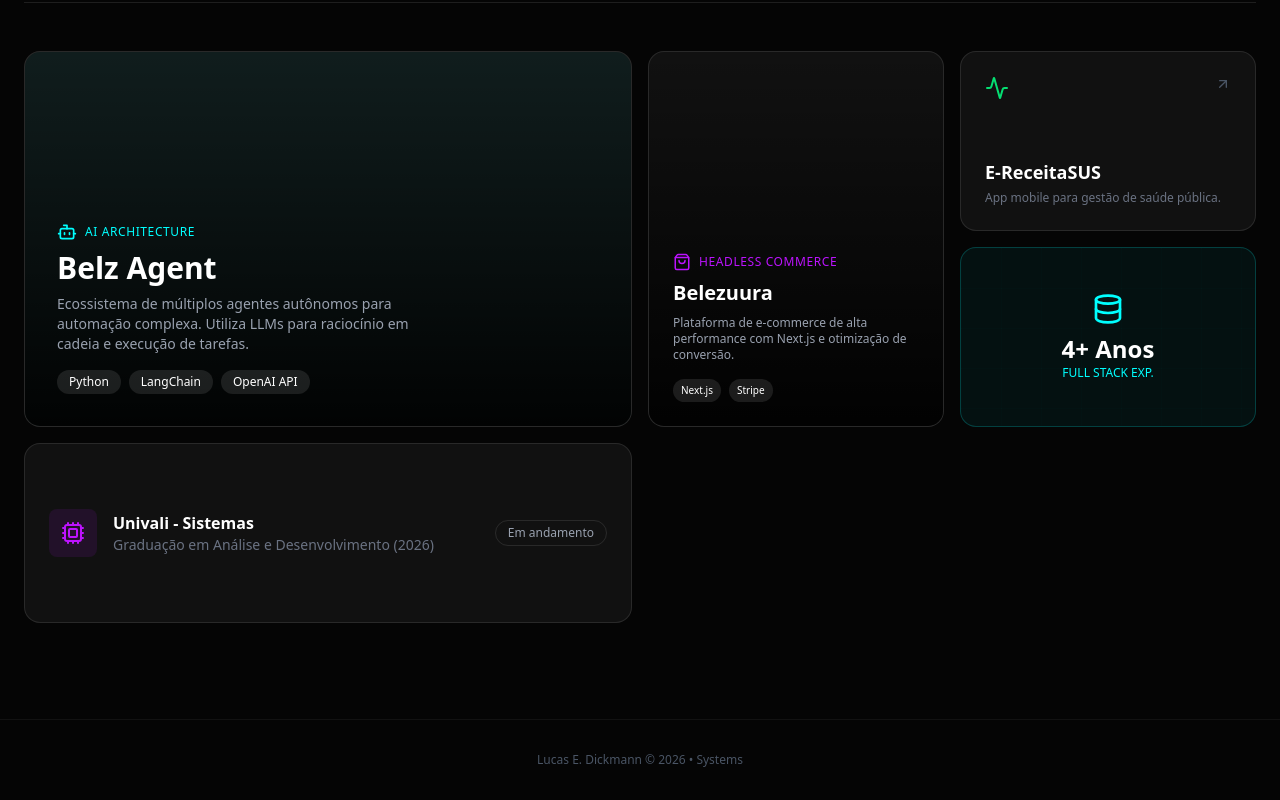
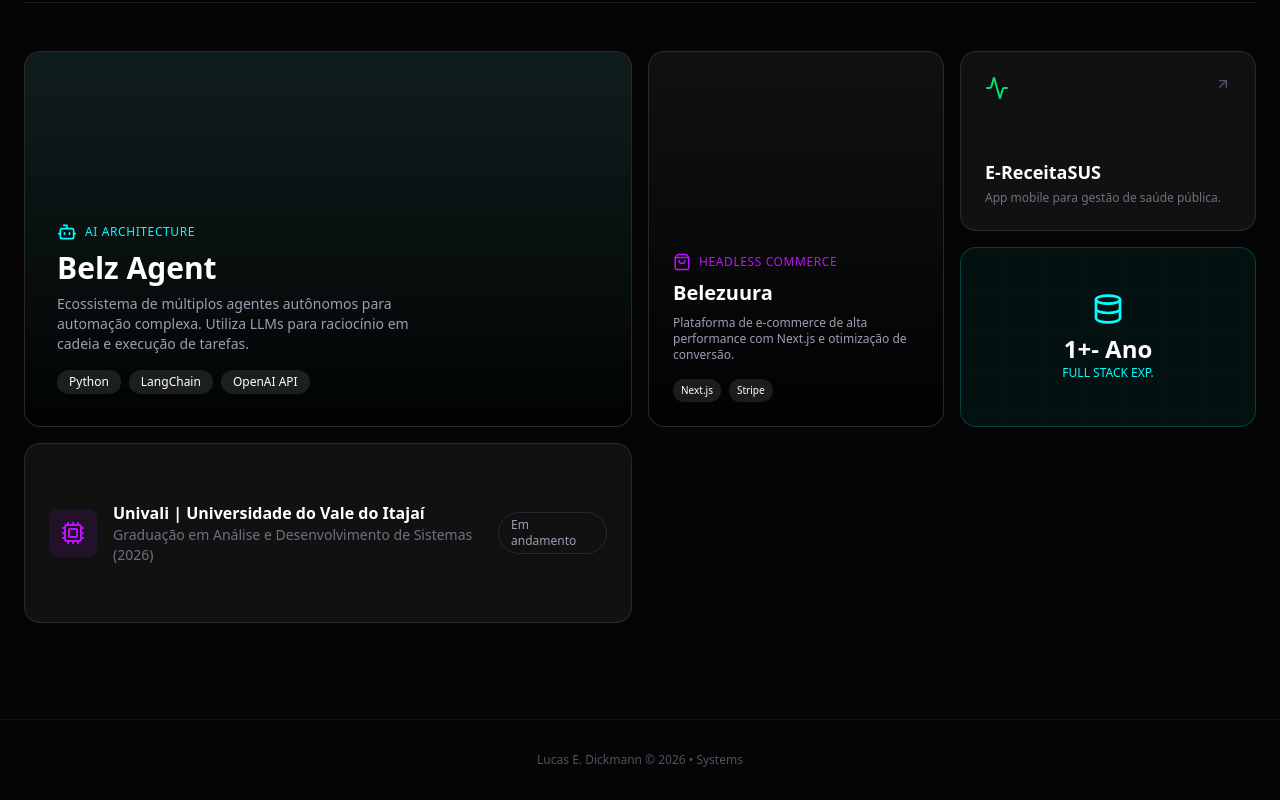
Before and after one commit to ldickmann/new-portfolio, a Next.js app: page / in a window 1280 px wide. Shown: the part 950-1750 px from the top of the page. Built offline with nearby package versions, Linux system fonts and the light colour scheme.

Commit message:
Fix: atualizar informações de experiência e formação no componente ProjectsBento

```diff
--- a/src/components/ProjectsBento.tsx
+++ b/src/components/ProjectsBento.tsx
@@ -135,7 +135,7 @@
             size={32}
           />
           <h3 className="text-2xl font-bold text-white relative z-10">
-            4+ Anos
+            1+- Ano
           </h3>
           <p className="text-cyber-cyan text-xs font-mono uppercase relative z-10">
             Full Stack Exp.
@@ -153,9 +153,11 @@
               <Cpu size={24} />
             </div>
             <div>
-              <h3 className="text-white font-bold">Univali - Sistemas</h3>
+              <h3 className="text-white font-bold">
+                Univali | Universidade do Vale do Itajaí
+              </h3>
               <p className="text-gray-500 text-sm">
-                Graduação em Análise e Desenvolvimento (2026)
+                Graduação em Análise e Desenvolvimento de Sistemas (2026)
               </p>
             </div>
           </div>
```
